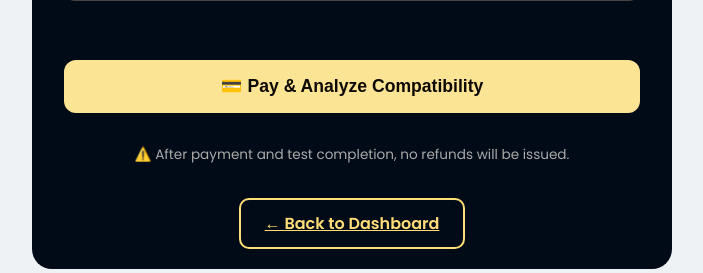
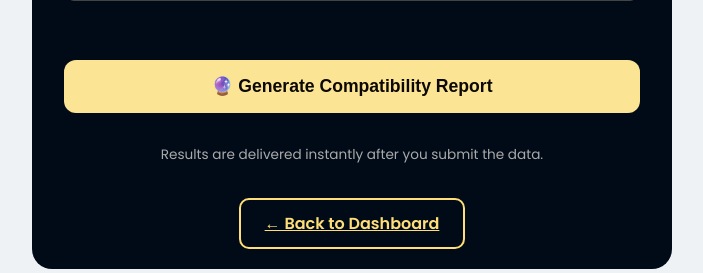
Before and after one commit to AndreaVaz0608/skyai, a Flask app: template app/templates/compatibility.html in a window 1280 px wide. Shown: the part 1333-1606 px from the top of the page, without its empty margins (288-991 px from the left). Run offline with Flask 3, Linux system fonts and the light colour scheme; the template is opened without the code that fills it, so the values that code supplies are empty.

Commit message:
retirada de link duplicado para pagamento

```diff
--- a/app/templates/compatibility.html
+++ b/app/templates/compatibility.html
@@ -32,11 +32,11 @@
     <p style="color: #ccc;">Enter the birth and identity details for both people to receive a complete compatibility reading.</p>
   </div>
 
-  <!-- 🔗 Agora o formulário vai para /pay/checkout -->
-  <form method="POST" action="{{ url_for('payments.create_checkout') }}">
+  <!-- 🔗 O formulário envia direto para /compatibility (POST) -->
+  <form method="POST" action="{{ url_for('user.compatibility') }}">
     <!-- Person 1 -->
     <fieldset style="margin-bottom: 2.5rem;">
-      <legend style="color: #ffdd77; margin-bottom: 1rem;">✨ Person 1</legend>
+      <legend style="color: #ffdd77; margin-bottom: 1rem;">✨ Person&nbsp;1</legend>
 
       <div class="form-group" style="margin-bottom: 1rem;">
         <label for="name_1" style="color: #fff;">Full Name</label>
@@ -66,7 +66,7 @@
 
     <!-- Person 2 -->
     <fieldset style="margin-bottom: 2.5rem;">
-      <legend style="color: #ffdd77; margin-bottom: 1rem;">✨ Person 2</legend>
+      <legend style="color: #ffdd77; margin-bottom: 1rem;">✨ Person&nbsp;2</legend>
 
       <div class="form-group" style="margin-bottom: 1rem;">
         <label for="name_2" style="color: #fff;">Full Name</label>
@@ -95,16 +95,17 @@
     </fieldset>
 
     <button type="submit" class="btn-primary" style="width: 100%; padding: 1rem; border-radius: 12px; font-size: 1.1rem;">
-      💳 Pay & Analyze Compatibility
+      🔮 Generate Compatibility Report
     </button>
 
     <p style="color:#aaa;font-size:.85rem;margin-top:.75rem;text-align:center;">
-      ⚠️ After payment and test completion, no refunds will be issued.
+      Results are delivered instantly after you submit the data.
     </p>
   </form>
 
   <div style="text-align: center; margin-top: 2rem;">
-    <a href="{{ url_for('auth_views.dashboard') }}" class="btn-primary" style="background-color: transparent; border: 2px solid #ffdd77; color: #ffdd77; padding: 0.75rem 1.5rem; border-radius: 10px;">
+    <a href="{{ url_for('auth_views.dashboard') }}" class="btn-primary"
+       style="background-color: transparent; border: 2px solid #ffdd77; color: #ffdd77; padding: 0.75rem 1.5rem; border-radius: 10px;">
       ← Back to Dashboard
     </a>
   </div>
```
